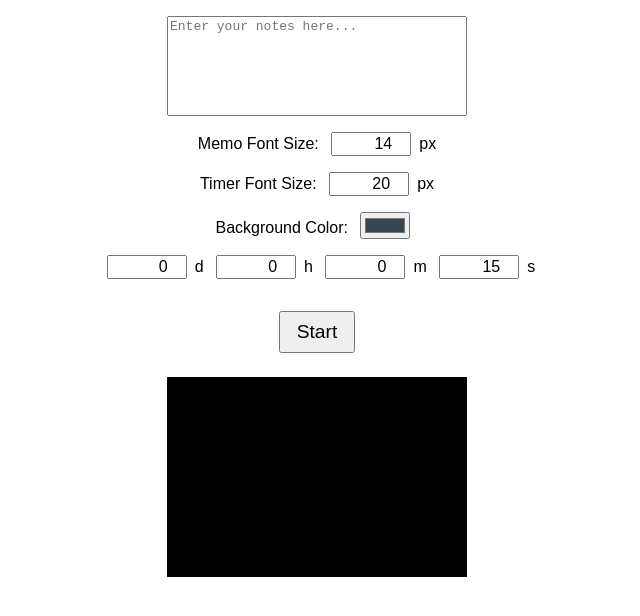
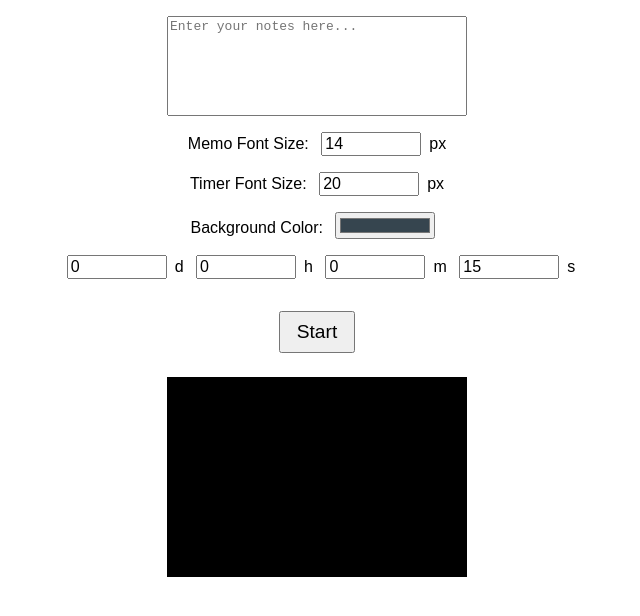
Before and after one commit to zkcpku/time-reminder, a plain HTML site: page index.html in a window 1280 px wide. Shown: the whole page, without its empty margins (323-963 px from the left). Drawn offline with Linux system fonts and the light colour scheme.

Commit message:
Update index.html

```diff
--- a/index.html
+++ b/index.html
@@ -13,10 +13,10 @@
         margin: 8px;
     }
 
-    input[type="number"] {
-        width: 80px;
+    input[type="number"],
+    input[type="color"] {
+        width: 100px;
         font-size: 100%;
-        text-align: right;
     }
 
     button {
@@ -62,11 +62,26 @@
         const video = document.createElement('video');
         document.body.appendChild(canvas); // Append canvas to ensure PIP stream
 
-        // Load saved memo content
-        const savedMemo = localStorage.getItem('memoContent');
-        if (savedMemo) {
-            document.getElementById('memo').value = savedMemo;
+        // Load and set saved settings
+        function loadSettings() {
+            const savedMemo = localStorage.getItem('memoContent');
+            if (savedMemo) document.getElementById('memo').value = savedMemo;
+
+            ['memoFontSize', 'timerFontSize'].forEach(id => {
+                const savedValue = localStorage.getItem(id);
+                if (savedValue) document.getElementById(id).value = savedValue;
+            });
+
+            const savedBgColor = localStorage.getItem('bgColor');
+            if (savedBgColor) document.getElementById('bgColor').value = savedBgColor;
+
+            ['days', 'hours', 'minutes', 'seconds'].forEach(id => {
+                const savedValue = localStorage.getItem(id);
+                if (savedValue) document.getElementById(id).value = savedValue;
+            });
         }
+
+        loadSettings();
 
         const params = new URLSearchParams(location.search);
         if (params.has('autoplay')) {
@@ -186,10 +201,16 @@
             canvas.height = pictureInPictureWindow.height * devicePixelRatio;
         }
 
-        // Save memo content when it is modified
+        // Save settings when they are modified
         document.getElementById('memo').addEventListener('input', function () {
             localStorage.setItem('memoContent', this.value);
         });
 
+        ['memoFontSize', 'timerFontSize', 'bgColor', 'days', 'hours', 'minutes', 'seconds'].forEach(id => {
+            document.getElementById(id).addEventListener('input', function () {
+                localStorage.setItem(id, this.value);
+            });
+        });
+
     </script>
 </body>
```
